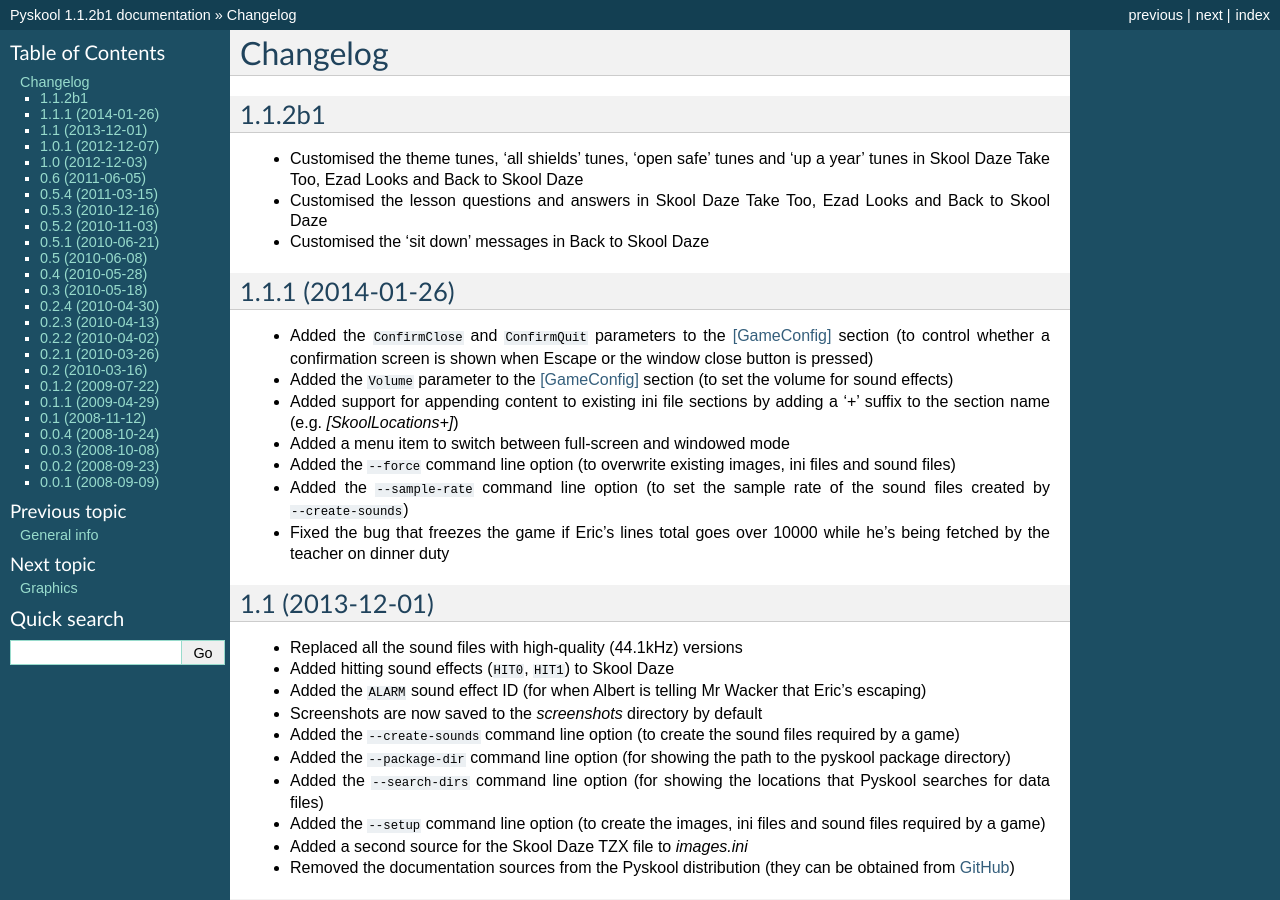
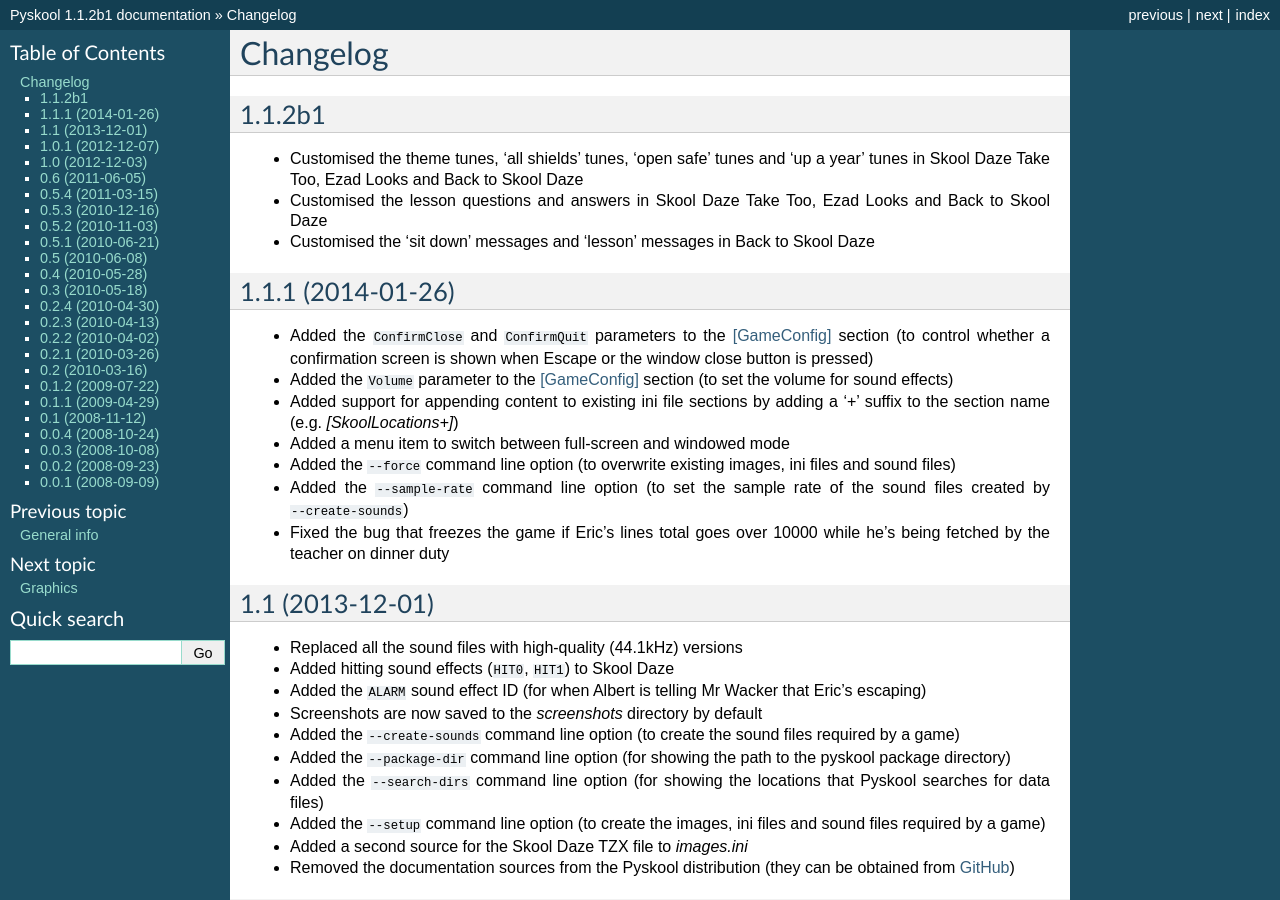
Before and after one commit to skoolkid/pyskool, a Sphinx documentation site: the page built from sphinx/source/changelog.rst, in a window 1280 px wide and 900 px high. Built offline with Sphinx 7.4.7, drawn with Linux system fonts in a browser that asks for light colours.

Commit message:
Customise the 'lesson' messages in Back to Skool Daze

```diff
--- a/sphinx/source/changelog.rst
+++ b/sphinx/source/changelog.rst
@@ -7,7 +7,8 @@
   year' tunes in Skool Daze Take Too, Ezad Looks and Back to Skool Daze
 * Customised the lesson questions and answers in Skool Daze Take Too, Ezad
   Looks and Back to Skool Daze
-* Customised the 'sit down' messages in Back to Skool Daze
+* Customised the 'sit down' messages and 'lesson' messages in Back to Skool
+  Daze
 
 1.1.1 (2014-01-26)
 ------------------
```
Also changed, not shown: 1 other file.
